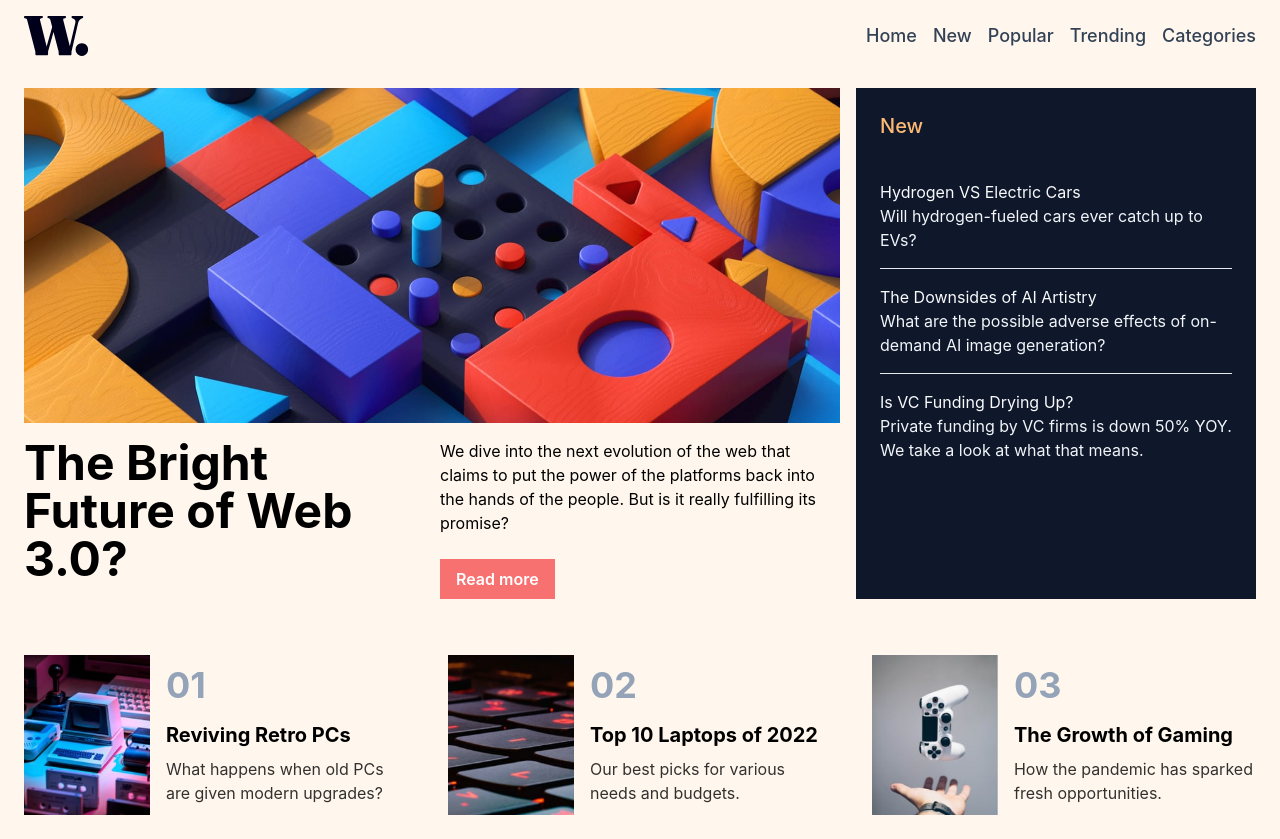
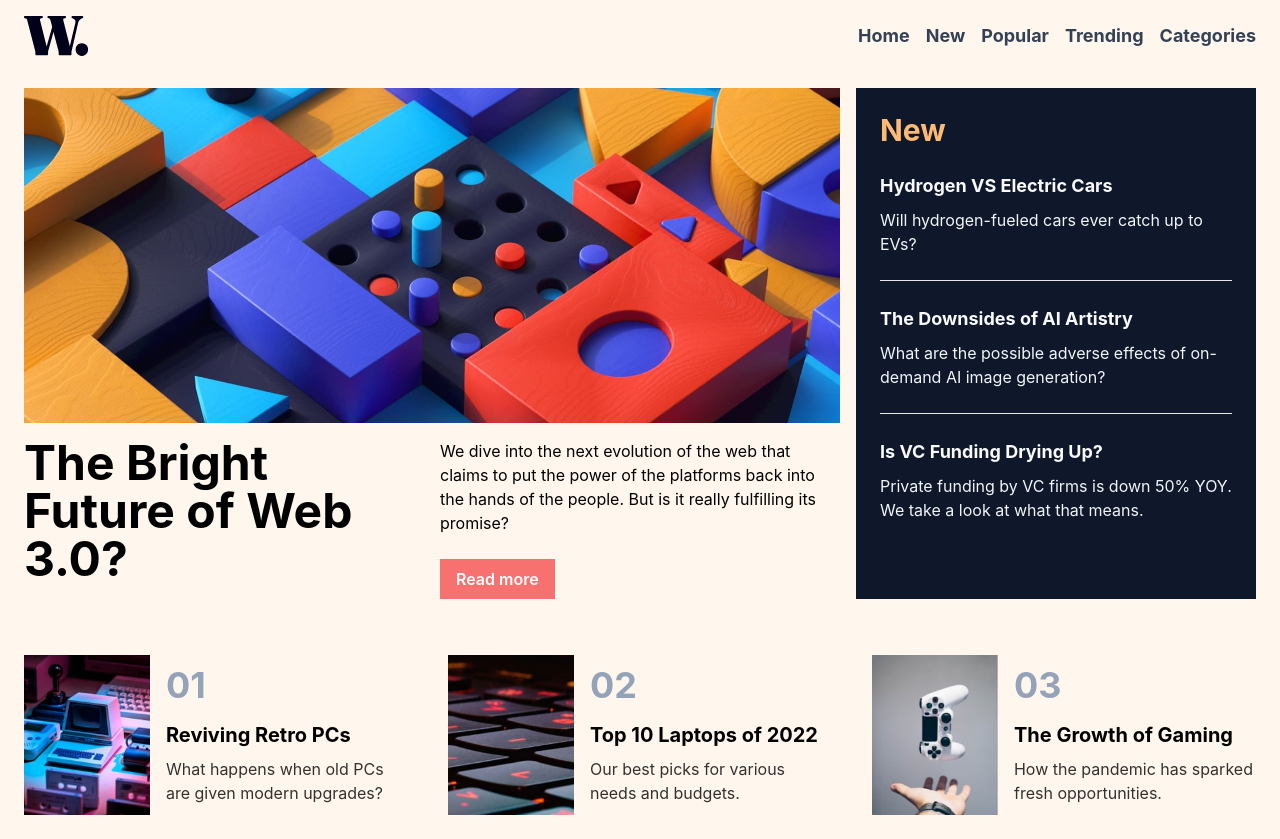
Before and after one commit to Adityakadali/news-page, a React (Create React App) app: page / in a window 1280 px wide. Built offline with nearby package versions, Linux system fonts and the light colour scheme.

Commit message:
fixed nav and hero

```diff
--- a/src/components/Header/Nav.jsx
+++ b/src/components/Header/Nav.jsx
@@ -11,7 +11,7 @@ function Nav() {
       <ul className="hidden gap-4 md:flex">
         {navItems.map((e, i) => (
           <li key={i} className="text-slate-700 hover:text-orange-400">
-            <a className="text-lg font-medium" href={`/${e}`}>
+            <a className="text-lg font-bold" href={`/${e}`}>
               {e}
             </a>
           </li>
@@ -25,7 +25,7 @@ function Nav() {
       </button>
       {navState ? (
         <>
-          <div className="fixed top-0 right-0 z-10 h-screen w-9/12 bg-white py-40 px-6 md:hidden">
+          <div className="fixed top-0 right-0 z-10 h-screen w-9/12 bg-white py-40 px-10 md:hidden">
             <button
               className="absolute right-6 top-6"
               onClick={() => setNavState(!navState)}
--- a/src/components/Hero.jsx
+++ b/src/components/Hero.jsx
@@ -40,13 +40,13 @@ function Hero() {
         </div>
 
         <div className="bg-slate-900 p-6">
-          <h2 className="text-xl font-medium text-orange-300">New</h2>
-          <div className="flex flex-col justify-between  divide-y divide-solid pt-6">
+          <h2 className="text-3xl font-bold text-orange-300">New</h2>
+          <div className="flex flex-col justify-between  divide-y divide-solid">
             {newItems.map((e, i) => {
               return (
-                <div className="py-4" key={i}>
-                  <h3 className="text-slate-50">{e.title}</h3>
-                  <p className="text-slate-100">{e.subtitle}</p>
+                <div className="py-6" key={i}>
+                  <h3 className="text-lg font-bold text-slate-50">{e.title}</h3>
+                  <p className="mt-2 text-slate-100">{e.subtitle}</p>
                 </div>
               );
             })}
```
Also changed, not shown: screenshots/desktop.png, screenshots/mobile.png.
